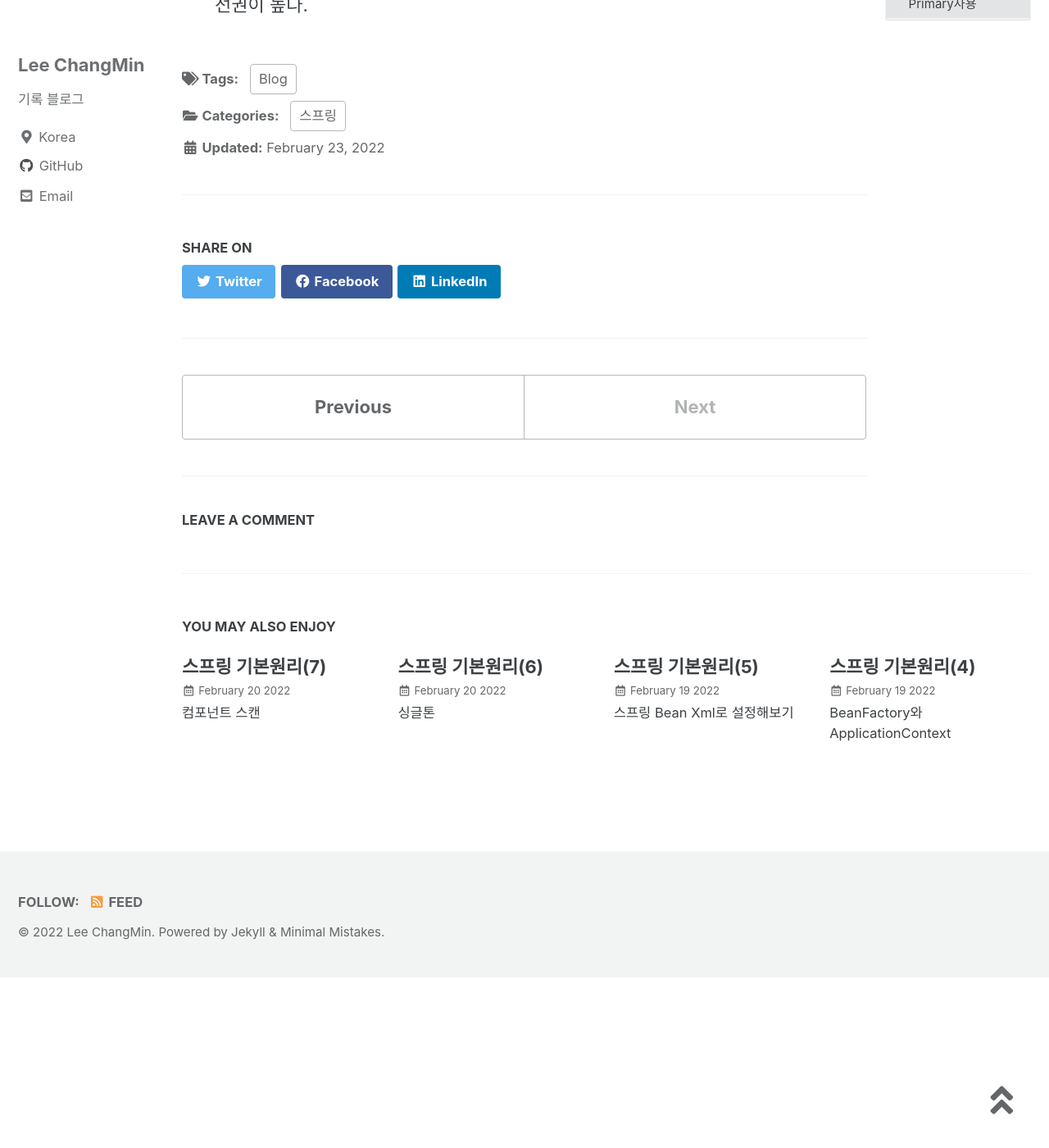
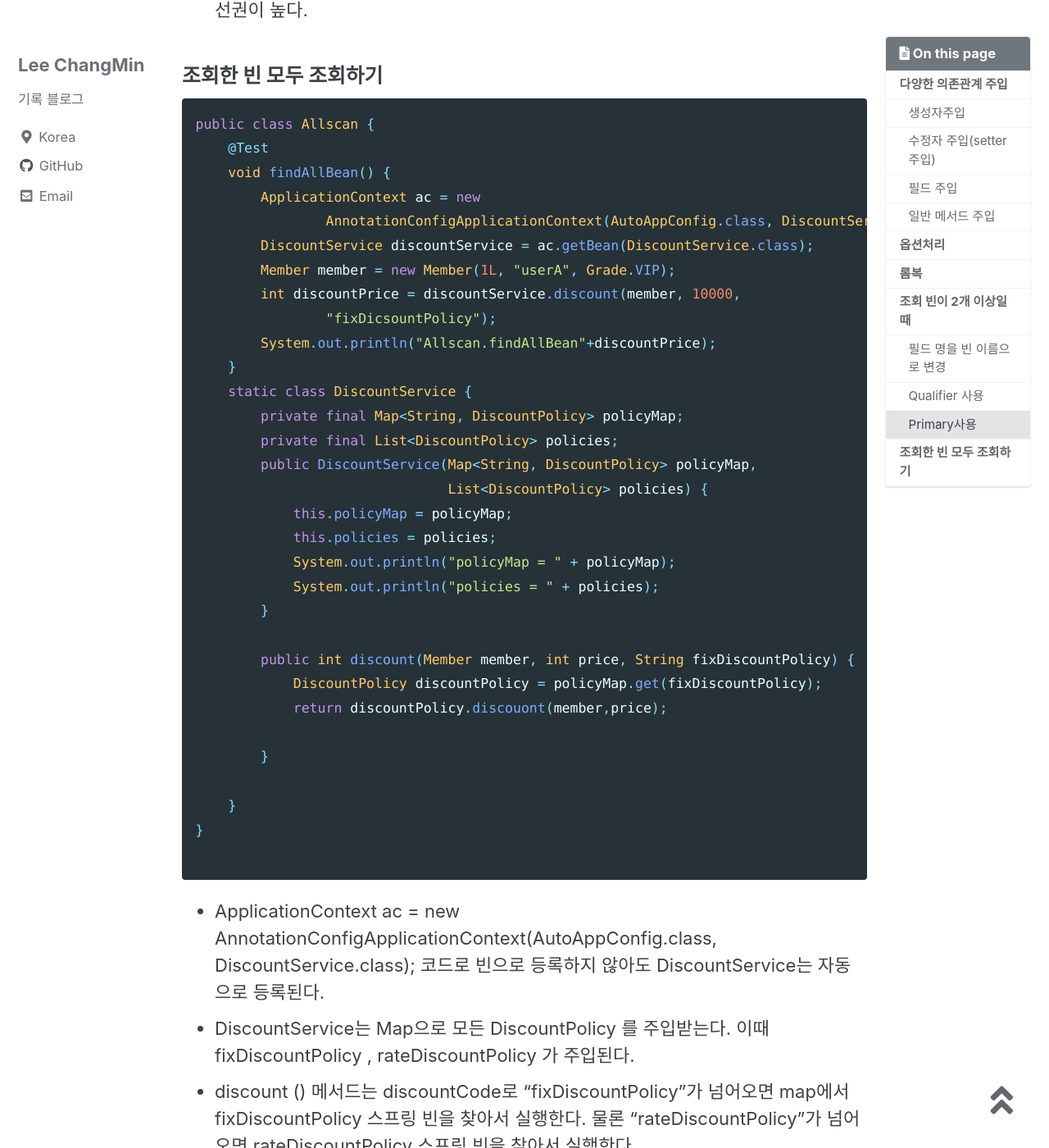
Before and after one commit to changmin2/changmin2.github.io, a Jekyll site: the page built from _posts/스프링/2022-02-23-의존관계주입.md, in a window 1280 px wide and 1400 px high, scrolled down 9063 px. Shown: the whole window at 82% size. Built offline with Jekyll 4.4.1, drawn with Linux system fonts in a browser that asks for light colours; cached includes are drawn as plain includes; comment, search, counter and statistics services are not loaded; before the commit the page ends 10255 px from its top, so only the background shows below that; some of the changed text lies outside the part shown.

Commit message:
의존관계 주입

````diff
--- a/_posts/스프링/2022-02-23-의존관계주입.md
+++ b/_posts/스프링/2022-02-23-의존관계주입.md
@@ -143,7 +143,7 @@ setNoBean2 = null
 setNoBean3 = Optional.empty
 ```
 
-#### 롬복
+### 롬복
 
 롬복 라이브러리는 생성자와 , Getter, Setter와 같은 코드를 자동으로 만들어준다.
 
@@ -289,3 +289,49 @@ private DiscountPolicy discountPolicy;
 - @Primary 는 기본값 처럼 동작하는 것이고, @Qualifier 는 매우 상세하게 동작한다. 이런 경우 어떤 것이
 우선권을 가져갈까? 스프링은 자동보다는 수동이, 넒은 범위의 선택권 보다는 좁은 범위의 선택권이 우선
 순위가 높다. 따라서 여기서도 @Qualifier 가 우선권이 높다.
+
+### 조회한 빈 모두 조회하기
+
+```java
+public class Allscan {
+    @Test
+    void findAllBean() {
+        ApplicationContext ac = new
+                AnnotationConfigApplicationContext(AutoAppConfig.class, DiscountService.class);
+        DiscountService discountService = ac.getBean(DiscountService.class);
+        Member member = new Member(1L, "userA", Grade.VIP);
+        int discountPrice = discountService.discount(member, 10000,
+                "fixDicsountPolicy");
+        System.out.println("Allscan.findAllBean"+discountPrice);
+    }
+    static class DiscountService {
+        private final Map<String, DiscountPolicy> policyMap;
+        private final List<DiscountPolicy> policies;
+        public DiscountService(Map<String, DiscountPolicy> policyMap,
+                               List<DiscountPolicy> policies) {
+            this.policyMap = policyMap;
+            this.policies = policies;
+            System.out.println("policyMap = " + policyMap);
+            System.out.println("policies = " + policies);
+        }
+
+        public int discount(Member member, int price, String fixDiscountPolicy) {
+            DiscountPolicy discountPolicy = policyMap.get(fixDiscountPolicy);
+            return discountPolicy.discouont(member,price);
+
+        }
+
+    }
+}
+
+```
+
+- ApplicationContext ac = new AnnotationConfigApplicationContext(AutoAppConfig.class, DiscountService.class); 코드로 빈으로 등록하지 않아도 DiscountService는 자동으로 등록된다.
+- DiscountService는 Map으로 모든 DiscountPolicy 를 주입받는다. 이때 fixDiscountPolicy , rateDiscountPolicy 가 주입된다.
+- discount () 메서드는 discountCode로 "fixDiscountPolicy"가 넘어오면 map에서 fixDiscountPolicy 스프링 빈을 찾아서 실행한다. 물론 “rateDiscountPolicy”가 넘어오면 rateDiscountPolicy 스프링 빈을 찾아서 실행한다.
+- Map<String, DiscountPolicy> : map의 키에 스프링 빈의 이름을 넣어주고, 그 값으로
+- DiscountPolicy 타입으로 조회한 모든 스프링 빈을 담아준다.
+- List<DiscountPolicy> : DiscountPolicy 타입으로 조회한 모든 스프링 빈을 담아준다.
+- 만약 해당하는 타입의 스프링 빈이 없으면, 빈 컬렉션이나 Map을 주입한다.
+
+출처 : 인프런 김영한의 스프링 핵심원리 기본편
````
